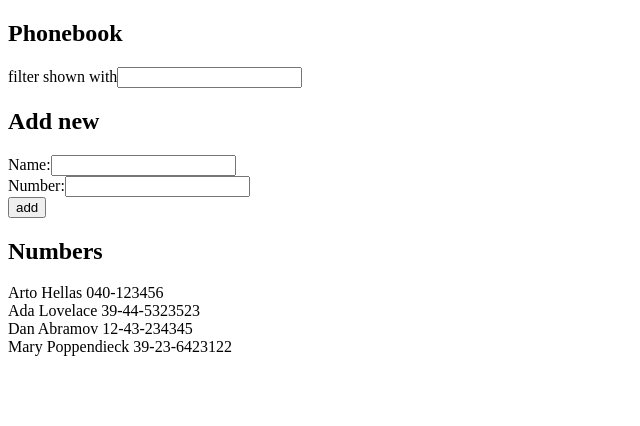
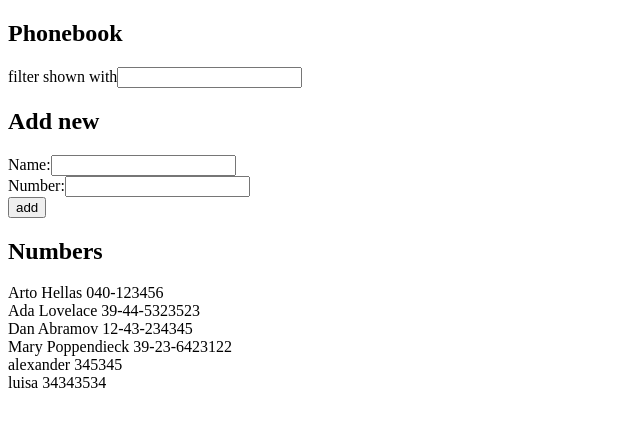
Before and after one commit to dante690dark/part2-Rendering-a-collection-modules, a React (Vite) app in the folder phonebook/: page / in a window 1280 px wide. Shown: the top 426 px of the page, without its empty margins (0-640 px from the left). Built offline with nearby package versions, Linux system fonts and the light colour scheme; data requests are answered from the project's data file.

Commit message:
save in the backend service the person created

```diff
--- a/phonebook/db.json
+++ b/phonebook/db.json
@@ -1,24 +1,34 @@
 {
   "persons": [
     {
+      "id": "1",
       "name": "Arto Hellas",
-      "number": "040-123456",
-      "id": "1"
+      "number": "040-123456"
     },
     {
+      "id": "2",
       "name": "Ada Lovelace",
-      "number": "39-44-5323523",
-      "id": "2"
+      "number": "39-44-5323523"
     },
     {
+      "id": "3",
       "name": "Dan Abramov",
-      "number": "12-43-234345",
-      "id": "3"
+      "number": "12-43-234345"
     },
     {
+      "id": "4",
       "name": "Mary Poppendieck",
-      "number": "39-23-6423122",
-      "id": "4"
+      "number": "39-23-6423122"
+    },
+    {
+      "id": "e5d3",
+      "name": "alexander",
+      "number": "345345"
+    },
+    {
+      "id": "deb3",
+      "name": "luisa",
+      "number": "34343534"
     }
   ]
 }
--- a/phonebook/src/App.jsx
+++ b/phonebook/src/App.jsx
@@ -2,7 +2,7 @@ import { useEffect, useState } from "react";
 import Persons from "./components/Persons";
 import PersonForm from "./components/PersonForm";
 import Filter from "./components/Filter";
-import axios from "axios";
+import { getPersons, createPerson } from "./services/persons";
 import "./styles.css";
 
 const App = () => {
@@ -11,7 +11,7 @@ const App = () => {
   const [search, setSearch] = useState("");
 
   useEffect(() => {
-    axios.get("http://localhost:3001/persons").then((response) => {
+    getPersons().then((response) => {
       setPersons([...response.data]);
     });
   }, []);
@@ -24,10 +24,13 @@ const App = () => {
       return;
     }
 
-    setPersons((prevState) => [
-      ...prevState,
-      { name: data.name, number: data.number },
-    ]);
+    createPerson(data).then((reponse) =>
+      setPersons((prevState) => [
+        ...prevState,
+        { name: reponse.data.name, number: reponse.data.number },
+      ])
+    );
+
     setData({ name: "", number: "" });
   };
 
--- /dev/null
+++ b/phonebook/src/services/persons.js
@@ -0,0 +1,7 @@
+import axios from "axios";
+const url = "http://localhost:3001/persons";
+
+const getPersons = () => axios.get(url);
+const createPerson = (data) => axios.post(url, data);
+
+export { getPersons, createPerson };
```
